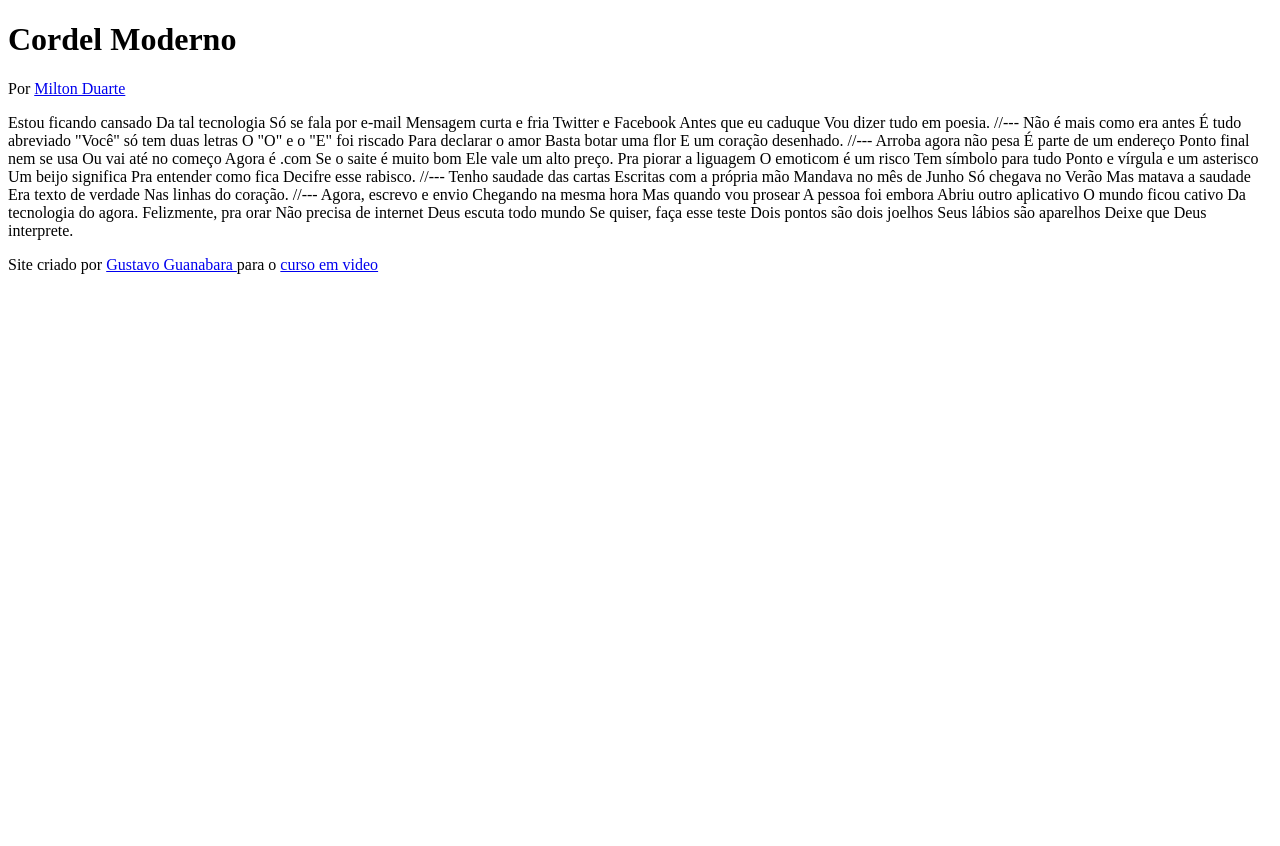
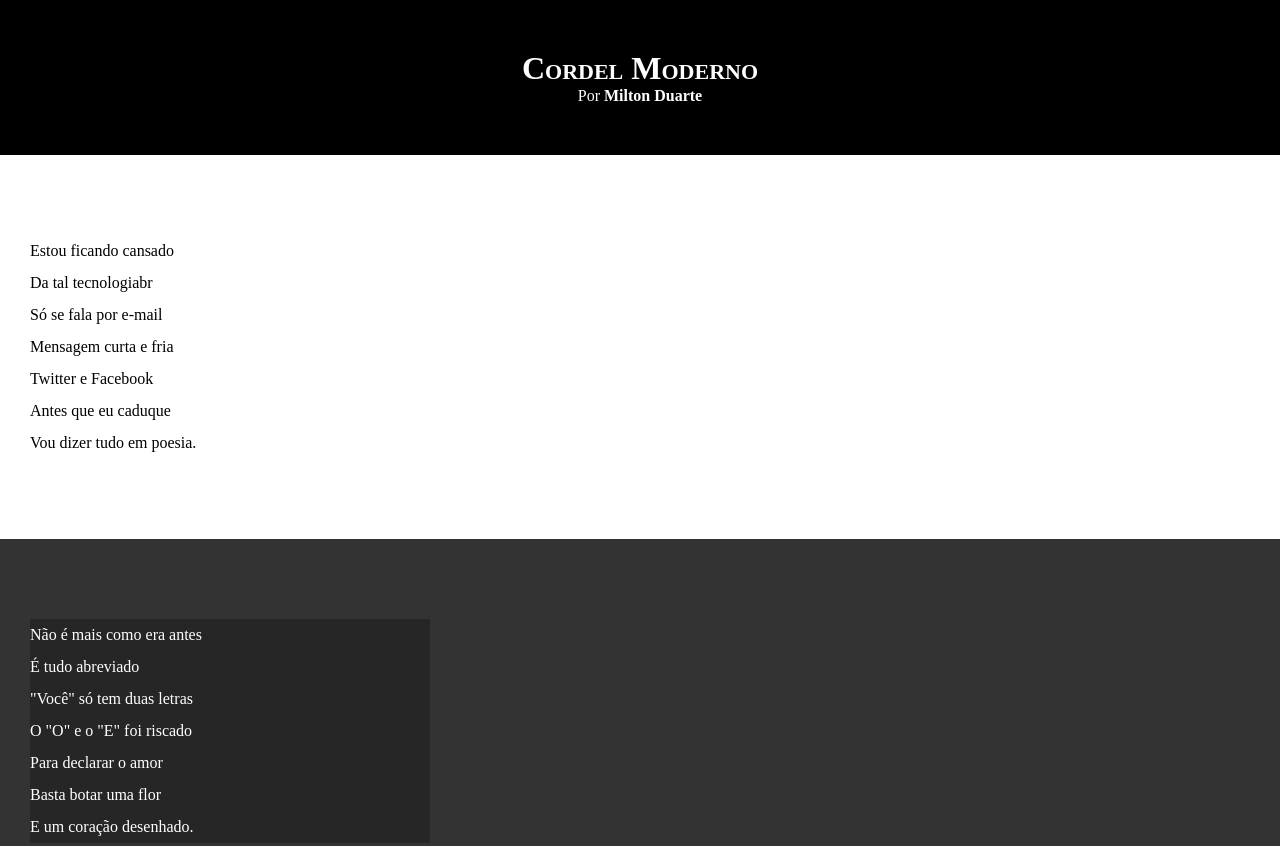
Before and after one commit to wallacezephry/HTML-css-test, a plain HTML site: page modulo-1/desafios/desafio-012/index.html in a window 1280 px wide. Shown: the top 846 px of the page. Before the commit the page ends 800 px from the top, so only its background shows below. Drawn offline with Linux system fonts and the light colour scheme.

Commit message:
atualização dos estilos dos textos e blocos

```diff
--- /dev/null
+++ b/modulo-1/desafios/desafio-012/estilo/style.css
@@ -0,0 +1,65 @@
+@charset "UTF-8";
+
+* {
+    margin: 0px;
+    padding: 0px;
+}
+
+html, body {
+    min-height: 100vh;
+    background-color: darkgray;
+}
+
+header {
+    background-color: black;
+    color: white;
+    text-align: center;
+}
+
+header > h1 {
+    padding-top: 50px;
+    font-variant: small-caps;
+}
+
+header > p {
+    padding-bottom: 50px;
+}
+
+header a, footer a {
+    color: white;
+    text-decoration: none;
+    font-weight: bolder;
+}
+
+header a:hover footer a:hover {
+    text-decoration: underline;
+}
+
+section {
+    padding-top: 10vh;
+    padding-bottom: 10vh;
+    line-height: 2em;
+    padding-left: 30px;
+}
+
+section.normal {
+    background-color: white;
+    color: black;
+}
+
+section.imagem {
+    background-color: rgb(51, 51, 51);
+    color: white;
+}
+
+section.imagem > p {
+    width: 400px;
+    background-color: rgba(0, 0, 0, 0.253);
+}
+
+footer {
+    background-color: black;
+    color: white;
+    text-align: center;
+    padding: 10px;
+}
--- a/modulo-1/desafios/desafio-012/index.html
+++ b/modulo-1/desafios/desafio-012/index.html
@@ -4,6 +4,7 @@
     <meta charset="UTF-8">
     <meta name="viewport" content="width=device-width, initial-scale=1.0">
     <title>Document</title>
+    <link rel="stylesheet" href="estilo/style.css">
 </head>
 <body>
     <header>
@@ -15,71 +16,94 @@
 
     </header>
 
-    Estou ficando cansado
-    Da tal tecnologia
-    Só se fala por e-mail
-    Mensagem curta e fria
-    Twitter e Facebook
-    Antes que eu caduque
-    Vou dizer tudo em poesia.
+    <section class="normal">
+        <p>
+            Estou ficando cansado <br>
+            Da tal tecnologiabr <br>
+            Só se fala por e-mail <br>
+            Mensagem curta e fria <br>
+            Twitter e Facebook <br>
+            Antes que eu caduque <br>
+            Vou dizer tudo em poesia.
+        </p>
+    </section>
 
-    //---
 
-    Não é mais como era antes
-    É tudo abreviado
-    "Você" só tem duas letras
-    O "O" e o "E" foi riscado
-    Para declarar o amor
-    Basta botar uma flor
-    E um coração desenhado.
 
-    //---
+    <section class="imagem">
+        <p>
+            Não é mais como era antes <br>
+            É tudo abreviado <br>
+            "Você" só tem duas letras <br>
+            O "O" e o "E" foi riscado <br>
+            Para declarar o amor <br>
+            Basta botar uma flor <br>
+            E um coração desenhado.
+        </p>
+    </section>
 
-    Arroba agora não pesa
-    É parte de um endereço
-    Ponto final nem se usa
-    Ou vai até no começo
-    Agora é .com
-    Se o saite é muito bom
-    Ele vale um alto preço.
 
-    Pra piorar a liguagem
-    O emoticom é um risco
-    Tem símbolo para tudo
-    Ponto e vírgula e um asterisco
-    Um beijo significa
-    Pra entender como fica
-    Decifre esse rabisco.
+    <section class="normal">
+        <p>
+            Arroba agora não pesa <br>
+            É parte de um endereço <br>
+            Ponto final nem se usa <br>
+            Ou vai até no começo <br>
+            Agora é .com <br>
+            Se o saite é muito bom <br>
+            Ele vale um alto preço. <br>
+            Pra piorar a liguagem <br>
+            O emoticom é um risco <br>
+            Tem símbolo para tudo <br>
+            Ponto e vírgula e um asterisco <br>
+            Um beijo significa <br>
+            Pra entender como fica <br>
+            Decifre esse rabisco.
+        </p>
+    </section>
 
-    //---
 
-    Tenho saudade das cartas
-    Escritas com a própria mão
-    Mandava no mês de Junho
-    Só chegava no Verão
-    Mas matava a saudade
-    Era texto de verdade
-    Nas linhas do coração.
 
-    //---
+    <section class="imagem">
+        <p>
+            Tenho saudade das cartas <br>
+            Escritas com a própria mão <br>
+            Mandava no mês de Junho <br>
+            Só chegava no Verão <br>
+            Mas matava a saudade <br>
+            Era texto de verdade <br>
+            Nas linhas do coração.
+        </p>
+    </section>
 
-    Agora, escrevo e envio
-    Chegando na mesma hora
-    Mas quando vou prosear
-    A pessoa foi embora
-    Abriu outro aplicativo
-    O mundo ficou cativo
-    Da tecnologia do agora.
 
-    Felizmente, pra orar
-    Não precisa de internet
-    Deus escuta todo mundo
-    Se quiser, faça esse teste
-    Dois pontos são dois joelhos
-    Seus lábios são aparelhos
-    Deixe que Deus interprete.
+
+    <section class="normal">
+            <p>
+                Agora, escrevo e envio <br>
+                Chegando na mesma hora <br>
+                Mas quando vou prosear <br>
+                A pessoa foi embora <br>
+                Abriu outro aplicativo <br>
+                O mundo ficou cativo <br>
+                Da tecnologia do agora.
+            </p>
+
+            <p>
+                Felizmente, pra orar <br>
+                Não precisa de internet <br>
+                Deus escuta todo mundo <br>
+                Se quiser, faça esse teste <br>
+                Dois pontos são dois joelhos <br>
+                Seus lábios são aparelhos <br>
+                Deixe que Deus interprete.
+            </p>
+
+    </section>
+
      <footer>
         <p>Site criado por  <a href="https://gustavoguanabara.github.io" target="_blank">Gustavo Guanabara </a>para o <a href="https://www.cursoemvideo.com" target="_blank">curso em video</a></p>
      </footer>
+
 </body>
 </html>
```
